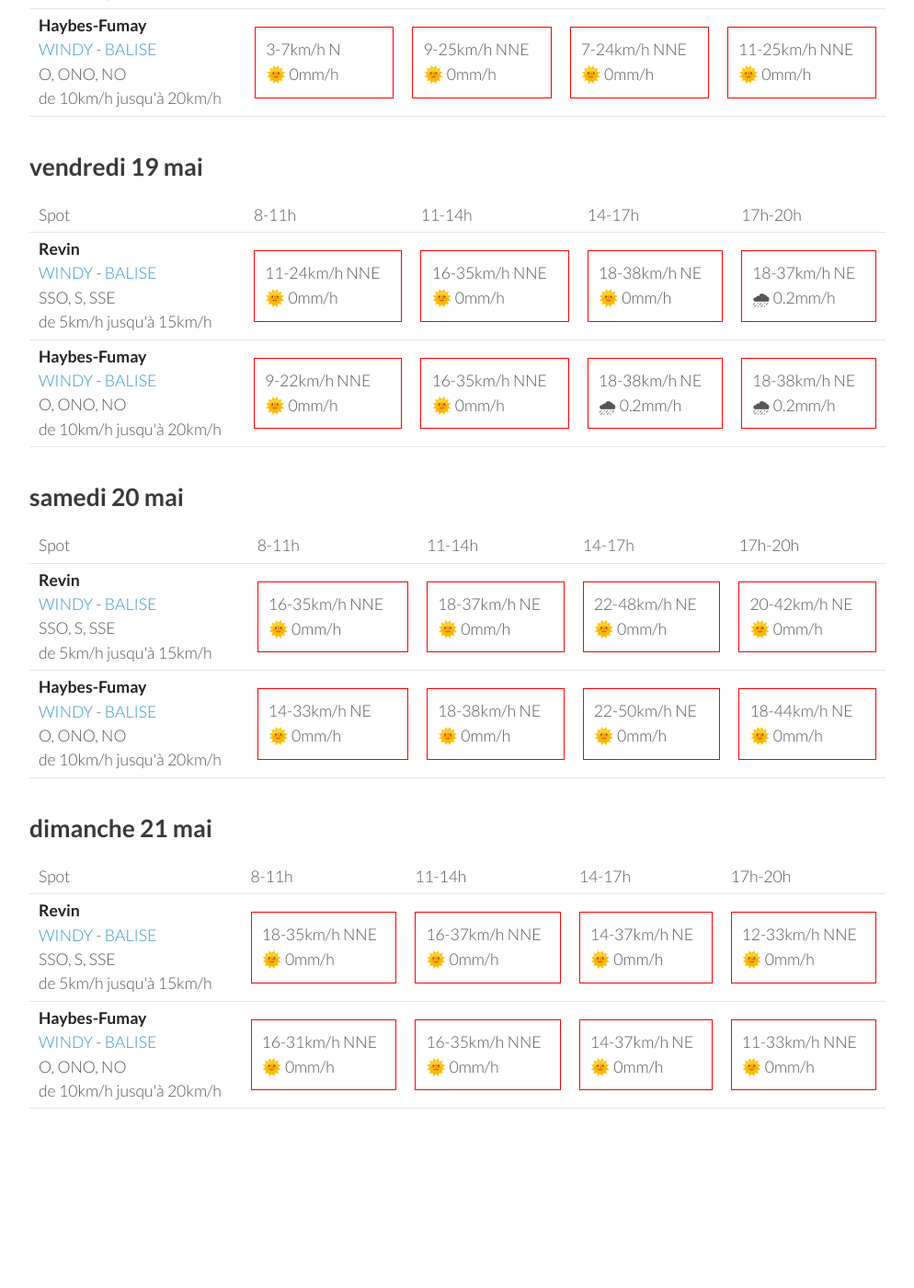
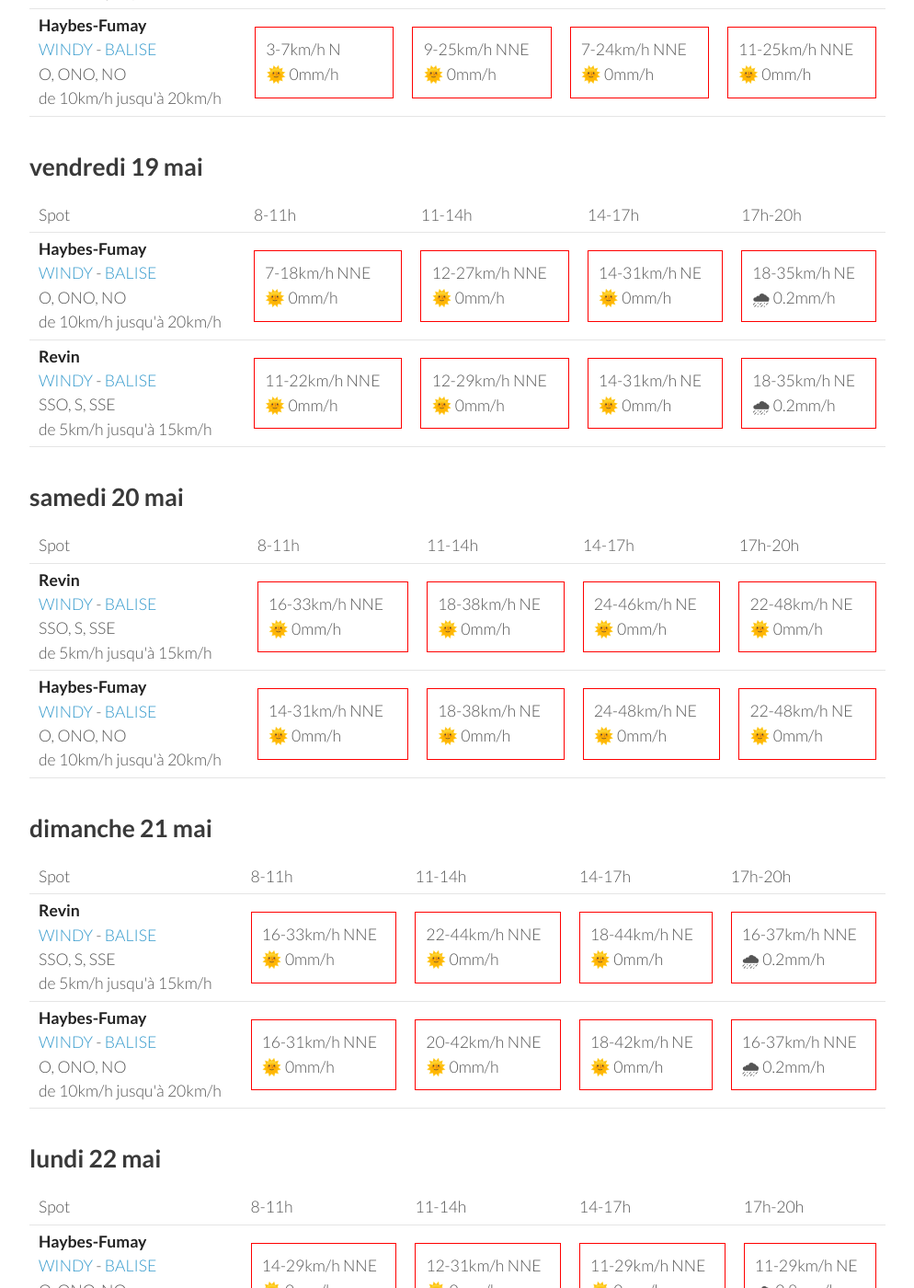
Before and after one commit to parapente-dans-le-nord/parapente-dans-le-nord.github.io, a Jekyll site: the page built from ardennes.markdown, in a window 1280 px wide and 1400 px high, scrolled down 833 px. Shown: the whole window at 92% size, without its empty margins (26-1020 px from the left). Built offline with Jekyll 4.4.1, drawn with Linux system fonts in a browser that asks for light colours; before the commit the page ends 2166 px from its top, so only the background shows below that; some of the changed text lies outside the part shown.

Commit message:
update index.markdown

```diff
--- a/ardennes.markdown
+++ b/ardennes.markdown
@@ -94,22 +94,22 @@ page mise à jour le mercredi 17 mai 06:10
       <td>17h-20h</td>
     </tr>
 <tr>
-        <td><strong>Revin</strong><br><a href="https://windy.com/49.948/4.625?49.543,4.625,8">WINDY</a> - <span class=""><a href="http://www.balisemeteo.com/balise.php?idBalise=5019">BALISE</a> </span><br> <span class="vent-favorable">SSO, S, SSE</span><br><span class="force-vent">de 5km/h jusqu'à 15km/h</span> </td>
+        <td><strong>Haybes-Fumay</strong><br><a href="https://windy.com/49.998/4.715?49.913,4.738,10">WINDY</a> - <span class=""><a href="http://www.balisemeteo.com/balise.php?idBalise=104">BALISE</a> </span><br> <span class="vent-favorable">O, ONO, NO</span><br><span class="force-vent">de 10km/h jusqu'à 20km/h</span> </td>
 
-            <td><div class="not-flyable"><p>11-24km/h NNE</p><p>🌞 0mm/h</p></div></td>
-            <td><div class="not-flyable"><p>16-35km/h NNE</p><p>🌞 0mm/h</p></div></td>
-            <td><div class="not-flyable"><p>18-38km/h NE</p><p>🌞 0mm/h</p></div></td>
-            <td><div class="not-flyable"><p>18-37km/h NE</p><p>🌧 0.2mm/h</p></div></td>
+            <td><div class="not-flyable"><p>7-18km/h NNE</p><p>🌞 0mm/h</p></div></td>
+            <td><div class="not-flyable"><p>12-27km/h NNE</p><p>🌞 0mm/h</p></div></td>
+            <td><div class="not-flyable"><p>14-31km/h NE</p><p>🌞 0mm/h</p></div></td>
+            <td><div class="not-flyable"><p>18-35km/h NE</p><p>🌧 0.2mm/h</p></div></td>
 
 
     </tr>
 <tr>
-        <td><strong>Haybes-Fumay</strong><br><a href="https://windy.com/49.998/4.715?49.913,4.738,10">WINDY</a> - <span class=""><a href="http://www.balisemeteo.com/balise.php?idBalise=104">BALISE</a> </span><br> <span class="vent-favorable">O, ONO, NO</span><br><span class="force-vent">de 10km/h jusqu'à 20km/h</span> </td>
+        <td><strong>Revin</strong><br><a href="https://windy.com/49.948/4.625?49.543,4.625,8">WINDY</a> - <span class=""><a href="http://www.balisemeteo.com/balise.php?idBalise=5019">BALISE</a> </span><br> <span class="vent-favorable">SSO, S, SSE</span><br><span class="force-vent">de 5km/h jusqu'à 15km/h</span> </td>
 
-            <td><div class="not-flyable"><p>9-22km/h NNE</p><p>🌞 0mm/h</p></div></td>
-            <td><div class="not-flyable"><p>16-35km/h NNE</p><p>🌞 0mm/h</p></div></td>
-            <td><div class="not-flyable"><p>18-38km/h NE</p><p>🌧 0.2mm/h</p></div></td>
-            <td><div class="not-flyable"><p>18-38km/h NE</p><p>🌧 0.2mm/h</p></div></td>
+            <td><div class="not-flyable"><p>11-22km/h NNE</p><p>🌞 0mm/h</p></div></td>
+            <td><div class="not-flyable"><p>12-29km/h NNE</p><p>🌞 0mm/h</p></div></td>
+            <td><div class="not-flyable"><p>14-31km/h NE</p><p>🌞 0mm/h</p></div></td>
+            <td><div class="not-flyable"><p>18-35km/h NE</p><p>🌧 0.2mm/h</p></div></td>
 
 
     </tr>
@@ -132,20 +132,20 @@ page mise à jour le mercredi 17 mai 06:10
 <tr>
         <td><strong>Revin</strong><br><a href="https://windy.com/49.948/4.625?49.543,4.625,8">WINDY</a> - <span class=""><a href="http://www.balisemeteo.com/balise.php?idBalise=5019">BALISE</a> </span><br> <span class="vent-favorable">SSO, S, SSE</span><br><span class="force-vent">de 5km/h jusqu'à 15km/h</span> </td>
 
-            <td><div class="not-flyable"><p>16-35km/h NNE</p><p>🌞 0mm/h</p></div></td>
-            <td><div class="not-flyable"><p>18-37km/h NE</p><p>🌞 0mm/h</p></div></td>
+            <td><div class="not-flyable"><p>16-33km/h NNE</p><p>🌞 0mm/h</p></div></td>
+            <td><div class="not-flyable"><p>18-38km/h NE</p><p>🌞 0mm/h</p></div></td>
+            <td><div class="not-flyable"><p>24-46km/h NE</p><p>🌞 0mm/h</p></div></td>
             <td><div class="not-flyable"><p>22-48km/h NE</p><p>🌞 0mm/h</p></div></td>
-            <td><div class="not-flyable"><p>20-42km/h NE</p><p>🌞 0mm/h</p></div></td>
 
 
     </tr>
 <tr>
         <td><strong>Haybes-Fumay</strong><br><a href="https://windy.com/49.998/4.715?49.913,4.738,10">WINDY</a> - <span class=""><a href="http://www.balisemeteo.com/balise.php?idBalise=104">BALISE</a> </span><br> <span class="vent-favorable">O, ONO, NO</span><br><span class="force-vent">de 10km/h jusqu'à 20km/h</span> </td>
 
-            <td><div class="not-flyable"><p>14-33km/h NE</p><p>🌞 0mm/h</p></div></td>
+            <td><div class="not-flyable"><p>14-31km/h NNE</p><p>🌞 0mm/h</p></div></td>
             <td><div class="not-flyable"><p>18-38km/h NE</p><p>🌞 0mm/h</p></div></td>
-            <td><div class="not-flyable"><p>22-50km/h NE</p><p>🌞 0mm/h</p></div></td>
-            <td><div class="not-flyable"><p>18-44km/h NE</p><p>🌞 0mm/h</p></div></td>
+            <td><div class="not-flyable"><p>24-48km/h NE</p><p>🌞 0mm/h</p></div></td>
+            <td><div class="not-flyable"><p>22-48km/h NE</p><p>🌞 0mm/h</p></div></td>
 
 
     </tr>
@@ -168,10 +168,10 @@ page mise à jour le mercredi 17 mai 06:10
 <tr>
         <td><strong>Revin</strong><br><a href="https://windy.com/49.948/4.625?49.543,4.625,8">WINDY</a> - <span class=""><a href="http://www.balisemeteo.com/balise.php?idBalise=5019">BALISE</a> </span><br> <span class="vent-favorable">SSO, S, SSE</span><br><span class="force-vent">de 5km/h jusqu'à 15km/h</span> </td>
 
-            <td><div class="not-flyable"><p>18-35km/h NNE</p><p>🌞 0mm/h</p></div></td>
-            <td><div class="not-flyable"><p>16-37km/h NNE</p><p>🌞 0mm/h</p></div></td>
-            <td><div class="not-flyable"><p>14-37km/h NE</p><p>🌞 0mm/h</p></div></td>
-            <td><div class="not-flyable"><p>12-33km/h NNE</p><p>🌞 0mm/h</p></div></td>
+            <td><div class="not-flyable"><p>16-33km/h NNE</p><p>🌞 0mm/h</p></div></td>
+            <td><div class="not-flyable"><p>22-44km/h NNE</p><p>🌞 0mm/h</p></div></td>
+            <td><div class="not-flyable"><p>18-44km/h NE</p><p>🌞 0mm/h</p></div></td>
+            <td><div class="not-flyable"><p>16-37km/h NNE</p><p>🌧 0.2mm/h</p></div></td>
 
 
     </tr>
@@ -179,9 +179,9 @@ page mise à jour le mercredi 17 mai 06:10
         <td><strong>Haybes-Fumay</strong><br><a href="https://windy.com/49.998/4.715?49.913,4.738,10">WINDY</a> - <span class=""><a href="http://www.balisemeteo.com/balise.php?idBalise=104">BALISE</a> </span><br> <span class="vent-favorable">O, ONO, NO</span><br><span class="force-vent">de 10km/h jusqu'à 20km/h</span> </td>
 
             <td><div class="not-flyable"><p>16-31km/h NNE</p><p>🌞 0mm/h</p></div></td>
-            <td><div class="not-flyable"><p>16-35km/h NNE</p><p>🌞 0mm/h</p></div></td>
-            <td><div class="not-flyable"><p>14-37km/h NE</p><p>🌞 0mm/h</p></div></td>
-            <td><div class="not-flyable"><p>11-33km/h NNE</p><p>🌞 0mm/h</p></div></td>
+            <td><div class="not-flyable"><p>20-42km/h NNE</p><p>🌞 0mm/h</p></div></td>
+            <td><div class="not-flyable"><p>18-42km/h NE</p><p>🌞 0mm/h</p></div></td>
+            <td><div class="not-flyable"><p>16-37km/h NNE</p><p>🌧 0.2mm/h</p></div></td>
 
 
     </tr>
@@ -189,3 +189,39 @@ page mise à jour le mercredi 17 mai 06:10
 </tbody>
 </table>
 {:/}
+## lundi 22 mai
+
+{::nomarkdown}
+<table>
+  <tbody>
+    <tr>
+      <td>Spot</td>
+      <td>8-11h</td>
+      <td>11-14h</td>
+      <td>14-17h</td>
+      <td>17h-20h</td>
+    </tr>
+<tr>
+        <td><strong>Haybes-Fumay</strong><br><a href="https://windy.com/49.998/4.715?49.913,4.738,10">WINDY</a> - <span class=""><a href="http://www.balisemeteo.com/balise.php?idBalise=104">BALISE</a> </span><br> <span class="vent-favorable">O, ONO, NO</span><br><span class="force-vent">de 10km/h jusqu'à 20km/h</span> </td>
+
+            <td><div class="not-flyable"><p>14-29km/h NNE</p><p>🌞 0mm/h</p></div></td>
+            <td><div class="not-flyable"><p>12-31km/h NNE</p><p>🌞 0mm/h</p></div></td>
+            <td><div class="not-flyable"><p>11-29km/h NNE</p><p>🌞 0mm/h</p></div></td>
+            <td><div class="not-flyable"><p>11-29km/h NE</p><p>🌧 0.8mm/h</p></div></td>
+
+
+    </tr>
+<tr>
+        <td><strong>Revin</strong><br><a href="https://windy.com/49.948/4.625?49.543,4.625,8">WINDY</a> - <span class=""><a href="http://www.balisemeteo.com/balise.php?idBalise=5019">BALISE</a> </span><br> <span class="vent-favorable">SSO, S, SSE</span><br><span class="force-vent">de 5km/h jusqu'à 15km/h</span> </td>
+
+            <td><div class="not-flyable"><p>16-31km/h NNE</p><p>🌞 0mm/h</p></div></td>
+            <td><div class="not-flyable"><p>14-33km/h NNE</p><p>🌞 0mm/h</p></div></td>
+            <td><div class="not-flyable"><p>12-31km/h NNE</p><p>🌞 0mm/h</p></div></td>
+            <td><div class="not-flyable"><p>12-29km/h NE</p><p>🌧 0.8mm/h</p></div></td>
+
+
+    </tr>
+
+</tbody>
+</table>
+{:/}
```
Also changed, not shown: other parts of ardennes.markdown (+1 -1 lines).
